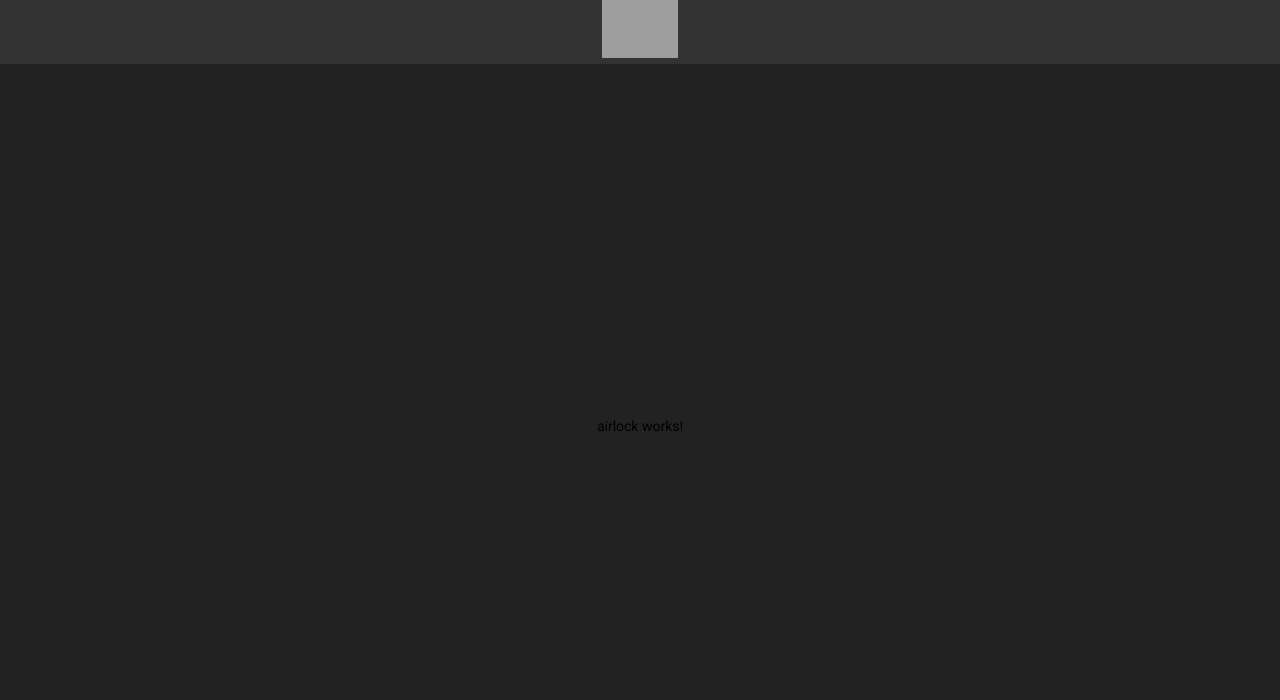
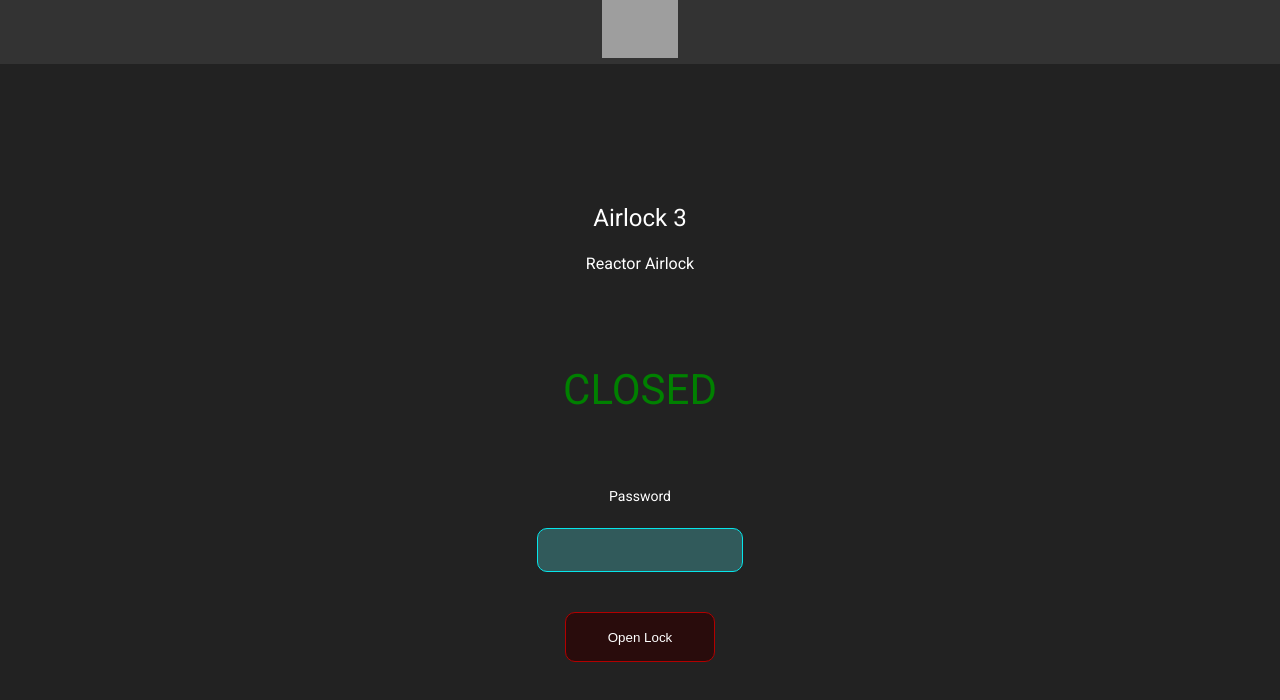
Before and after one commit to esfacumon/rocinante-display, an Angular app: page /airlock in a window 1280 px wide. Shown: the top 700 px of the page. Built offline with nearby package versions, Linux system fonts and the light colour scheme; grey boxes are pictures that could not be loaded.

Commit message:
Implemented Airlock Utility

```diff
--- a/src/app/components/utilities/airlock/airlock.component.css
+++ b/src/app/components/utilities/airlock/airlock.component.css
@@ -0,0 +1,38 @@
+.airlock-camera-div{
+
+    display: flex;
+    flex-direction: column;
+
+    align-items: center;
+
+    color: white;
+
+}
+
+.airlock-state{
+    color: green;
+    font-size: 3em;
+
+    margin: 80px;
+}
+
+.airlock-camera-button{
+    width: 150px;
+    height: 50px;
+}
+
+.password-input{
+
+    border: 1px solid #06E6EB;
+    border-radius: 10px;
+    background-color: #315A5B;
+
+    height: 40px;
+    width: 200px;
+
+    margin-top: 10px;
+    margin-bottom: 40px;
+
+    text-align: center;
+    font-size: large;
+}
--- a/src/app/components/utilities/airlock/airlock.component.html
+++ b/src/app/components/utilities/airlock/airlock.component.html
@@ -1 +1,9 @@
-<p>airlock works!</p>
+<div class="airlock-camera-div">
+    <h1>Airlock 3</h1>
+    <h3>Reactor Airlock</h3>
+    <h1 class="airlock-state">CLOSED</h1>
+    <p>Password</p>
+    <input class="password-input" type="password"/>
+    <button class="button-red-inactive airlock-camera-button">Open Lock</button>
+
+</div>
--- a/src/app/components/utilities/airlock/airlock.component.ts
+++ b/src/app/components/utilities/airlock/airlock.component.ts
@@ -3,7 +3,7 @@ import { Component, OnInit } from '@angular/core';
 @Component({
   selector: 'app-airlock',
   templateUrl: './airlock.component.html',
-  styleUrls: ['./airlock.component.css']
+  styleUrls: ['./airlock.component.css' , '../../sharedStyles.css']
 })
 export class AirlockComponent implements OnInit {
 
```
